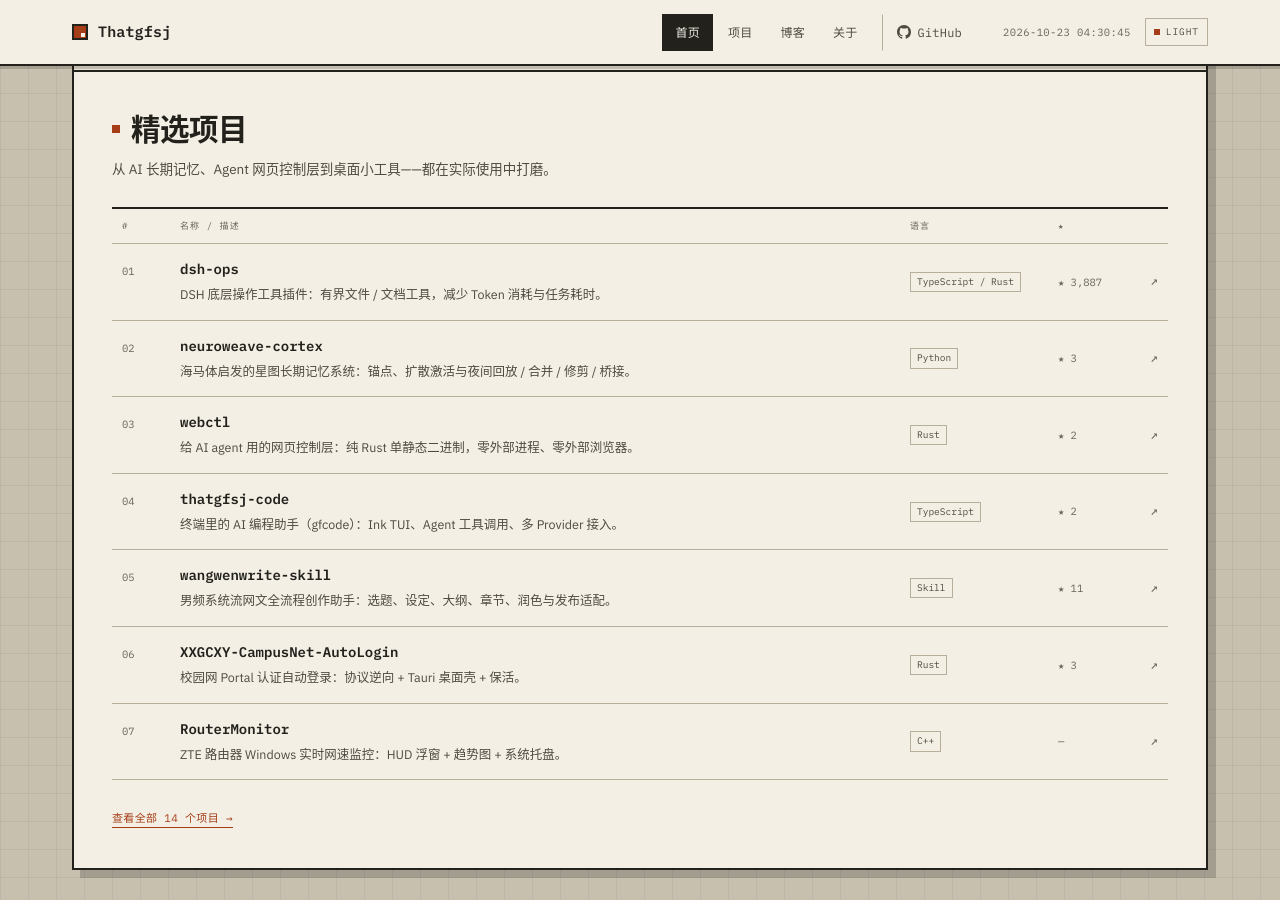
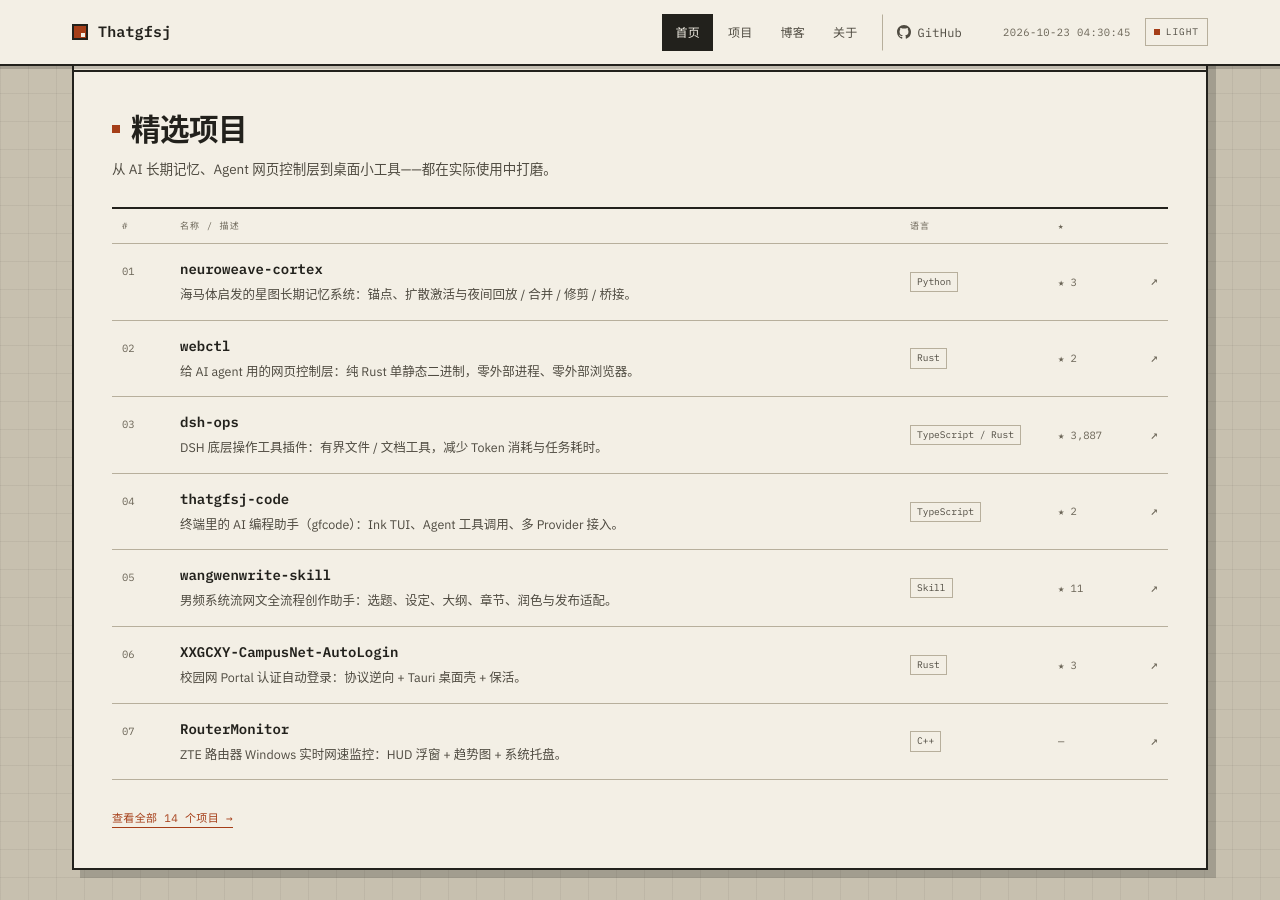
Before and after one commit to Thatgfsj/thatgfsj.github.io, a Jekyll site: the page built from index.md, in a window 1280 px wide and 900 px high, scrolled down 747 px. Built offline with Jekyll 4.4.1, drawn with Linux system fonts in a browser that asks for light colours; part of the change alters nothing that is shown.

```diff
--- a/_data/projects.yml
+++ b/_data/projects.yml
@@ -3,15 +3,6 @@
 # 数据核对：2026-10-23（gh api）
 #   featured: true 的项目会出现在首页；projects 页展示全量
 # ============================
-
-- name: dsh-ops
-  url: https://github.com/T-Auto/dsh-ops
-  lang: TypeScript / Rust
-  stars: 3887
-  stars_label: "3,887"
-  featured: true
-  desc: DSH 底层操作工具插件：有界文件 / 文档工具，减少 Token 消耗与任务耗时。
-  desc_full: DSH（DeepSeek Harness）底层操作工具插件：为 Agent 提供有界文件与文档工具，Native / PTC 双模式，核心用 TypeScript + Rust worker 实现，目标是在更少 Token 与更短时间内完成任务。
 
 - name: neuroweave-cortex
   url: https://github.com/Thatgfsj/neuroweave-cortex
@@ -28,6 +19,15 @@
   featured: true
   desc: 给 AI agent 用的网页控制层：纯 Rust 单静态二进制，零外部进程、零外部浏览器。
   desc_full: 给 AI agent 用的网页控制层：纯 Rust 自包含二进制，零外部进程、零外部浏览器，内置取回 / 解析 / 会话 / 文档能力，提供 CLI 与 MCP server。
+
+- name: dsh-ops
+  url: https://github.com/T-Auto/dsh-ops
+  lang: TypeScript / Rust
+  stars: 3887
+  stars_label: "3,887"
+  featured: true
+  desc: DSH 底层操作工具插件：有界文件 / 文档工具，减少 Token 消耗与任务耗时。
+  desc_full: DSH（DeepSeek Harness）底层操作工具插件：为 Agent 提供有界文件与文档工具，Native / PTC 双模式，核心用 TypeScript + Rust worker 实现，目标是在更少 Token 与更短时间内完成任务。
 
 - name: thatgfsj-code
   url: https://github.com/Thatgfsj/thatgfsj-code
```
